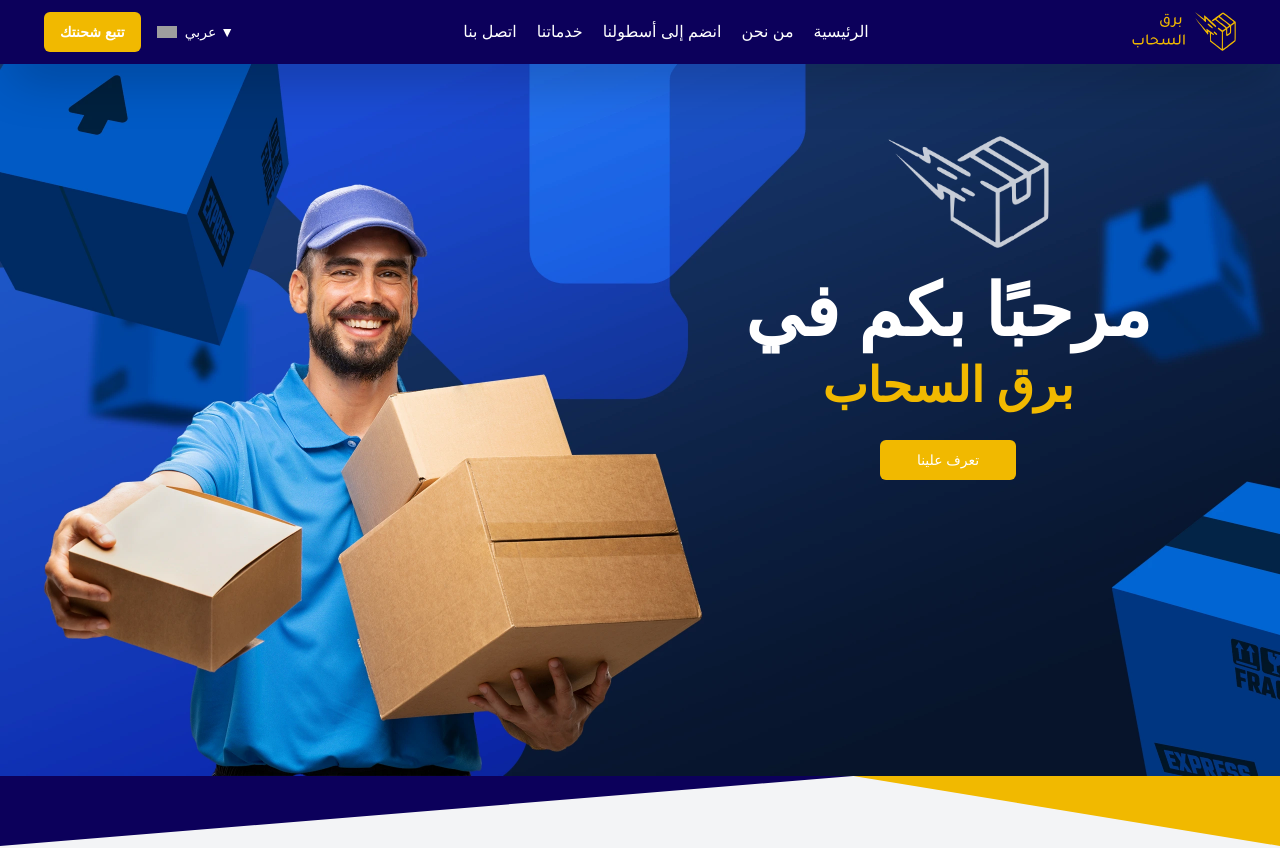
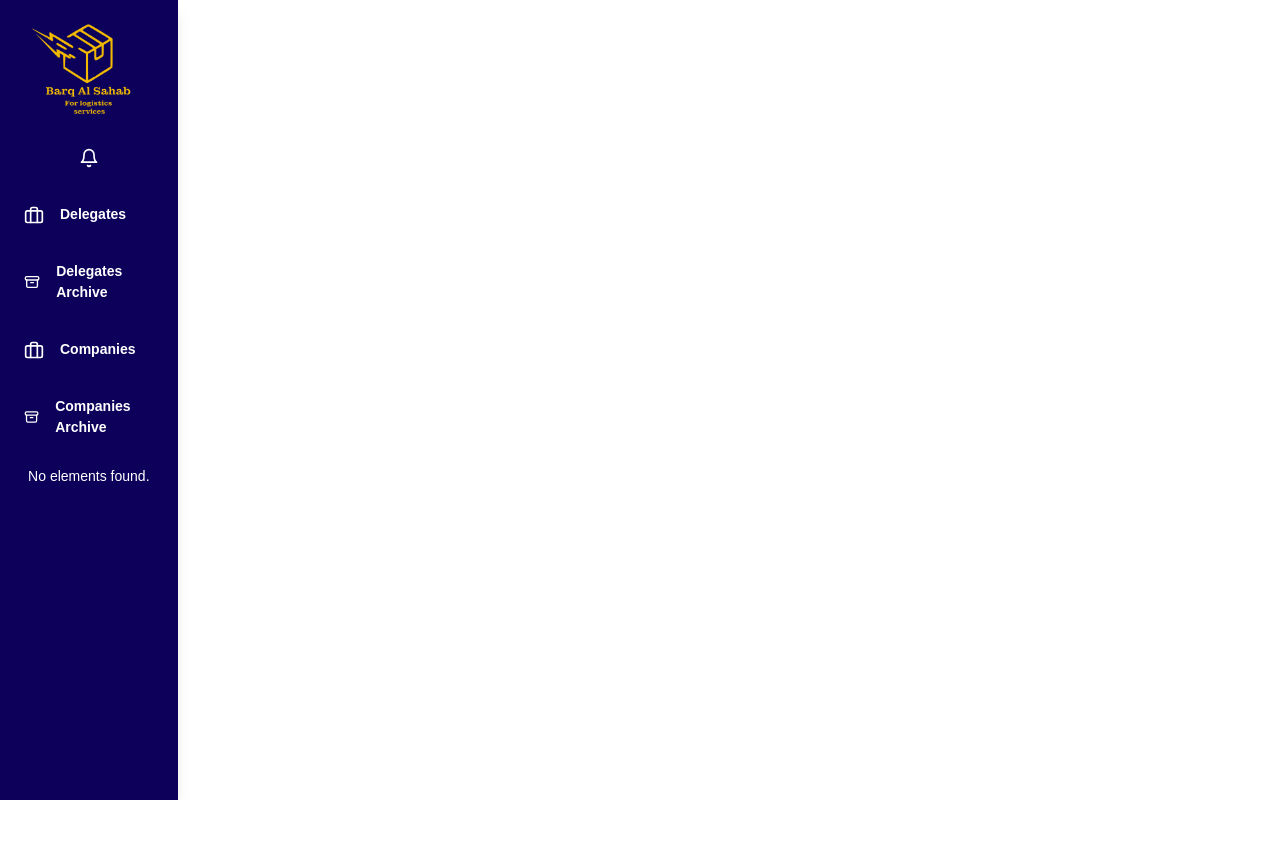
Before and after one commit to ayoubbezai/Baraq-alsahab, a React (Vite) app: page /companies-archive in a window 1280 px wide. Before the commit this address led to /. Shown: the top 848 px of the page. After the commit the page ends 800 px from the top, so only its background shows below. Built offline with nearby package versions, Linux system fonts and the light colour scheme; no server answers; the database is empty; sample sign-in values are in the browser's storage; grey boxes are pictures that could not be loaded; what tw-elements would draw is missing.

Commit message:
dahsboard

```diff
--- a/src/App.jsx
+++ b/src/App.jsx
@@ -12,6 +12,9 @@ import ScrollToTop from './utils/ScrollTop';
 import { AuthProvider } from "./states/AuthContext"
 import ProtectedRoute from './utils/ProtectedRoute';
 import Delegate from "./pages/DelegateDetails"
+import DelegateArchive from "./pages/DelegateArchive"
+import Companies from './pages/Companies';
+import CompaniesArchive from './pages/CompaniesArchive';
 
 function Layout() {
     const location = useLocation();
@@ -30,6 +33,9 @@ function Layout() {
                 <Route element={<ProtectedRoute />}>
                     <Route path="/dashboard" element={<Dashboard />} />
                     <Route path="/delegate/:id" element={<Delegate />} />
+                    <Route path="/delegates-archive" element={<DelegateArchive />} />
+                    <Route path="/companies-dashboard" element={<Companies />} />
+                    <Route path="/companies-archive" element={<CompaniesArchive />} />
 
                 </Route>
 
--- a/src/components/sections/dashboard/HomeSection.jsx
+++ b/src/components/sections/dashboard/HomeSection.jsx
@@ -18,7 +18,7 @@ const HomeSection = () => {
     return (
         <div className='flex flex-col  items-center justify-center p-6'>
             <h1 className='text-4xl font-bold text-center mb-4 text-primary'>Welcome to <span className='text-secondary'>Barq Al Sahab</span></h1>
-            <h2 className='text-xl font-semibold text-center mb-6 text-primary'>Here are the latest applicants</h2>
+            <h2 className='text-xl font-semibold text-center mb-6 text-primary'>Here are the latest Delegates applicants </h2>
             <div className='w-full mx-auto flex justify-center items-center'>
                 <Table>
                     <TableHeader>
--- a/src/components/sections/dashboard/Nabar.jsx
+++ b/src/components/sections/dashboard/Nabar.jsx
@@ -1,36 +1,103 @@
-import React from 'react';
+import React, { useEffect, useState, useMemo } from 'react';
 import { Link } from 'react-router-dom';
 import Logo from "../../../assets/logo/big logo english yellow.png";
-import { Archive, Briefcase } from 'lucide-react';
-import { LanguageContext } from '../../../states/LanguageContext';
+import LogoPhone from "../../../assets/logo/logo english yellow.svg";
+import { Archive, Briefcase, Bell, Loader } from 'lucide-react';
+import { getColSize } from '../../../services/getData';
+import MenuIcon from "../../../assets/icons/burger-menu-svgrepo-com (3).svg";
 
 const Navbar = ({ hover }) => {
+    const [colSizeDelegates, setColSizeDelegates] = useState(0);
+    const [colSizeCompanies, setColSizeCompanies] = useState(0);
+    const [loading, setLoading] = useState(true);
+    const [isOpen, setIsOpen] = useState(false);
+
+    useEffect(() => {
+        const fetchAndCacheSize = async (collectionName, setter, storageKey) => {
+            try {
+                let cachedSize = sessionStorage.getItem(storageKey);
+                if (cachedSize !== null) {
+                    setter(Number(cachedSize));
+                    const size = await getColSize(collectionName);
+                    // Here, compare the cached size with the fetched size and update if changed
+                    if (size !== Number(cachedSize)) {
+                        setter(size);
+                        sessionStorage.setItem(storageKey, size);
+                    }
+                    return;
+                }
+
+                else {
+                    const size = await getColSize(collectionName);
+
+                    setter(size);
+                    sessionStorage.setItem(storageKey, size);
+                }
+            } catch (error) {
+                console.error(`Error fetching ${collectionName} size:`, error);
+            }
+        };
+
+        const fetchData = async () => {
+            setLoading(true);
+            await Promise.all([
+                fetchAndCacheSize("Delegates", setColSizeDelegates, "colSizeDelegates"),
+                fetchAndCacheSize("Companies", setColSizeCompanies, "colSizeCompanies")
+            ]);
+            setLoading(false);
+        };
+        fetchData();
+    }, []);
+
+    const totalNotifications = useMemo(() => colSizeDelegates + colSizeCompanies, [colSizeDelegates, colSizeCompanies]);
 
     return (
-        <div className='flex flex-col items-center bg-primary min-h-screen p-6 w-52 shadow-lg'>
+        <div className='flex flex-col md:flex-col items-center px-4 md:px-0 md:justify-start bg-primary md:min-h-screen p-2 md:p-6 md:w-52 w-full shadow-lg'>
             {/* Logo */}
-            <div className='mb-8'>
-                <img src={Logo} alt="Logo" className='w-28 h-30 ' />
+            <div className='md:mb-8 flex justify-between items-center w-full '>
+                <img src={Logo} alt="Logo" className='hidden md:flex w-28 h-30 md:ml-8 ' />
+                <img src={LogoPhone} alt="Logo" className='w-24 h-16 md:hidden' />
+                <img src={MenuIcon} alt="Menu Icon" className="h-8 w-8 md:hidden cursor-pointer" onClick={() => setIsOpen(!isOpen)} />
+            </div>
+
+            {/* Notification Bell */}
+            <div className="relative hidden md:block mb-6">
+                <Bell className="text-white w-5 h-5" />
+                {!loading && totalNotifications > 0 && (
+                    <span className="absolute -top-1 -right-2 bg-red-600 text-white text-xs font-bold w-5 h-5 flex items-center justify-center rounded-full">
+                        {totalNotifications}
+                    </span>
+                )}
             </div>
 
             {/* Navigation Links */}
-            <nav className='flex flex-col gap-3 w-full'>
+            <nav className={`flex flex-col gap-3 w-full ${isOpen ? 'block' : 'hidden'} md:flex`}>
 
-                {/* New Links */}
-                <NavItem to="dashboard" icon={<Briefcase size={18} />} label="Delegates" number="1" hover={hover} />
-                <NavItem to="/delegates-archive" icon={<Archive size={30} />} label="Delegates Archive" number="2" hover={hover} />
-                <NavItem to="/companies-dashboard" icon={<Briefcase size={18} />} label="Companies" number="3" hover={hover} />
-                <NavItem to="/companies-archive" icon={<Archive size={30} />} label="Companies Archive" number="4" hover={hover} />
+                <NavItem to="/dashboard" icon={Briefcase} label="Delegates" number={colSizeDelegates} hover={hover} />
+                <NavItem to="/delegates-archive" icon={Archive} label="Delegates Archive" hover={hover} />
+                <NavItem to="/companies-dashboard" icon={Briefcase} label="Companies" number={colSizeCompanies} hover={hover} />
+                <NavItem to="/companies-archive" icon={Archive} label="Companies Archive" hover={hover} />
+
             </nav>
+
+            {/* Show message if no elements exist */}
+            {!loading && totalNotifications === 0 && (
+                <p className="text-white text-sm mt-4">No elements found.</p>
+            )}
         </div>
     );
 };
 
-const NavItem = ({ to, icon, label, number, hover }) => {
+const NavItem = ({ to, icon: Icon, label, number, hover }) => {
     return (
-        <Link to={to} className={`flex items-center gap-4 text-secondary px-4 py-3  text-[14px] font-semibold rounded-lg transition-all duration-300 hover:bg-secondary hover:text-white ${hover != number && "text-white"}`}>
-            {icon}
+        <Link to={to} className={`flex relative items-center gap-4 text-secondary px-4 py-3 mx-2 text-[14px] font-semibold rounded-lg transition-all duration-300 hover:bg-secondary hover:text-white ${hover !== number && "text-white"}`}>
+            <Icon className="w-5 h-5 " />
             {label}
+            {number > 0 && (
+                <span className="ml-auto absolute right-3 bg-red-600 text-white text-xs font-bold px-2 py-1 rounded-full">
+                    {number}
+                </span>
+            )}
         </Link>
     );
 };
--- /dev/null
+++ b/src/pages/Companies.jsx
@@ -0,0 +1,15 @@
+import React from 'react'
+import Navbar from '../components/sections/dashboard/Nabar'
+
+const Companies = () => {
+  return (
+      <div className='flex '>
+          <Navbar hover={3} />
+          <div className='w-full mx-auto px-8'>
+
+          </div>
+      </div>
+  )
+}
+
+export default Companies
--- /dev/null
+++ b/src/pages/CompaniesArchive.jsx
@@ -0,0 +1,15 @@
+import React from 'react'
+import Navbar from '../components/sections/dashboard/Nabar'
+
+const CompaniesArchive = () => {
+  return (
+      <div className='flex '>
+          <Navbar hover={4} />
+          <div className='w-full mx-auto px-8'>
+
+          </div>
+      </div>
+  )
+}
+
+export default CompaniesArchive
--- a/src/pages/Dashboard.jsx
+++ b/src/pages/Dashboard.jsx
@@ -3,7 +3,7 @@ import Navbar from '../components/sections/dashboard/Nabar'
 import HomeSection from "../components/sections/dashboard/HomeSection"
 const Dashboard = () => {
     return (
-        <div className='flex '>
+        <div className='flex flex-col md:flex-row '>
             <Navbar hover={1} />
             <div className='w-full mx-auto px-8'>
 
--- /dev/null
+++ b/src/pages/DelegateArchive.jsx
@@ -0,0 +1,15 @@
+import React from 'react'
+import Navbar from '../components/sections/dashboard/Nabar'
+
+const DelegateArchive = () => {
+  return (
+      <div className='flex '>
+          <Navbar hover={2} />
+          <div className='w-full mx-auto px-8'>
+
+          </div>
+      </div>
+  )
+}
+
+export default DelegateArchive
--- a/src/services/getData.js
+++ b/src/services/getData.js
@@ -44,3 +44,10 @@ export const getOneUserData = async (id, collectionName) => {
     throw new Error("Failed to get data"); // Optional error handling
   }
 };
+
+
+export const getColSize= async(collectionName)=>{
+  const collectionRef = collection(db,collectionName)
+  const snapshot = await getDocs(collectionRef)
+  return snapshot.size
+}
```
